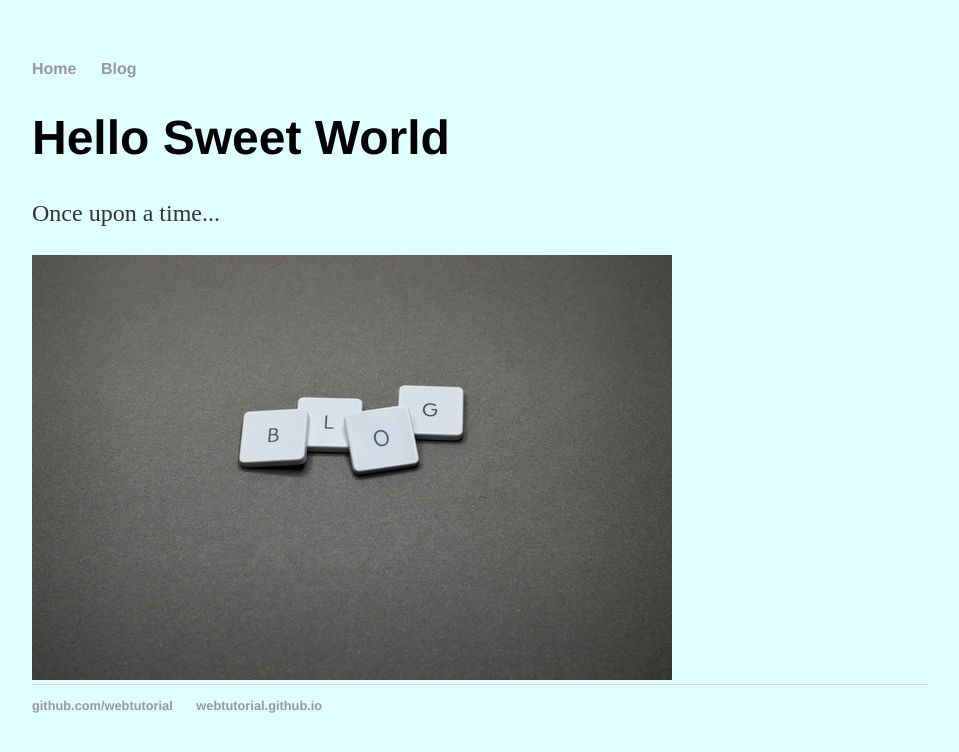
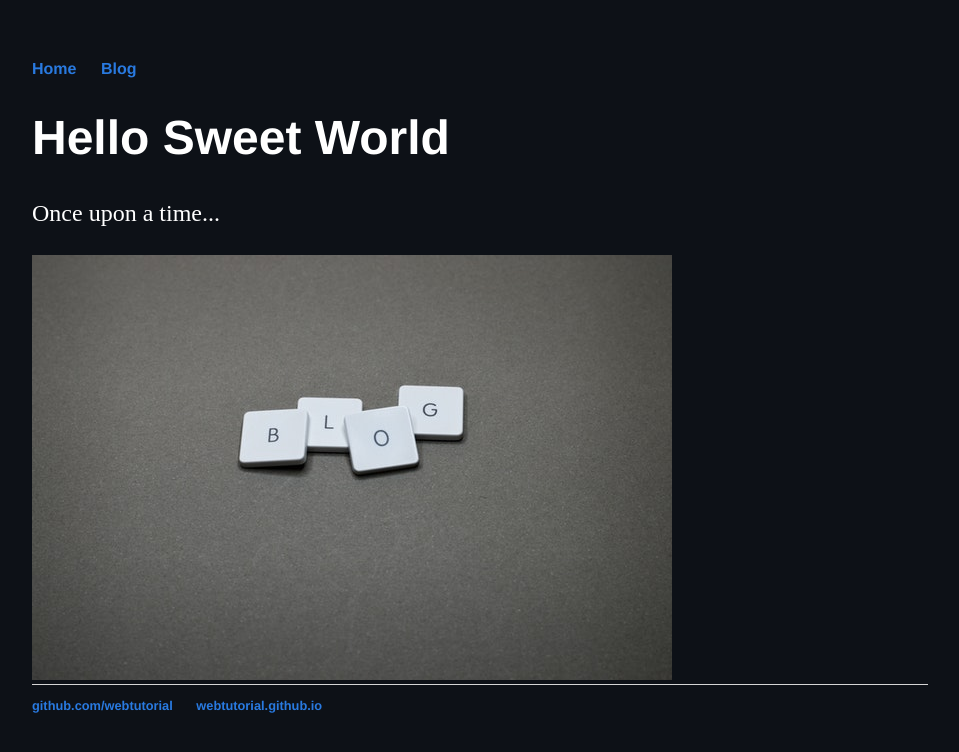
Before and after one commit to HWVictor/HWVictor.github.io, a Jekyll site: the page built from index.html, in a window 1280 px wide. Shown: the top 752 px of the page, without its empty margins (160-1119 px from the left). Built offline with Jekyll 4.4.1, drawn with Linux system fonts in a browser that asks for light colours.

Commit message:
Update main.css
Changed colors

```diff
--- a/css/main.css
+++ b/css/main.css
@@ -1,16 +1,17 @@
 body {
   margin: 60px auto;
   width: 70%;
-  background-color: #E0FFFF;
+  background-color: #0d1117;
 }
 h1 {
   font-size: 3em;
   font-family:'Helvetica', 'Arial', 'Sans-Serif';
+  color: #FFFFFF;
 }
 p {
   font-size: 1.5em;
   line-height:1.4em;
-  color: #333;
+  color: #FFFFFF;
 }
 footer {
   border-top: 1px solid #d5d5d5;
@@ -29,7 +30,7 @@ nav ul li, footer ul li {
 }
 a {
   text-decoration: none;
-  color: #999;
+  color: #297ae0;
 }
 a:hover {
   text-decoration: underline;
```
